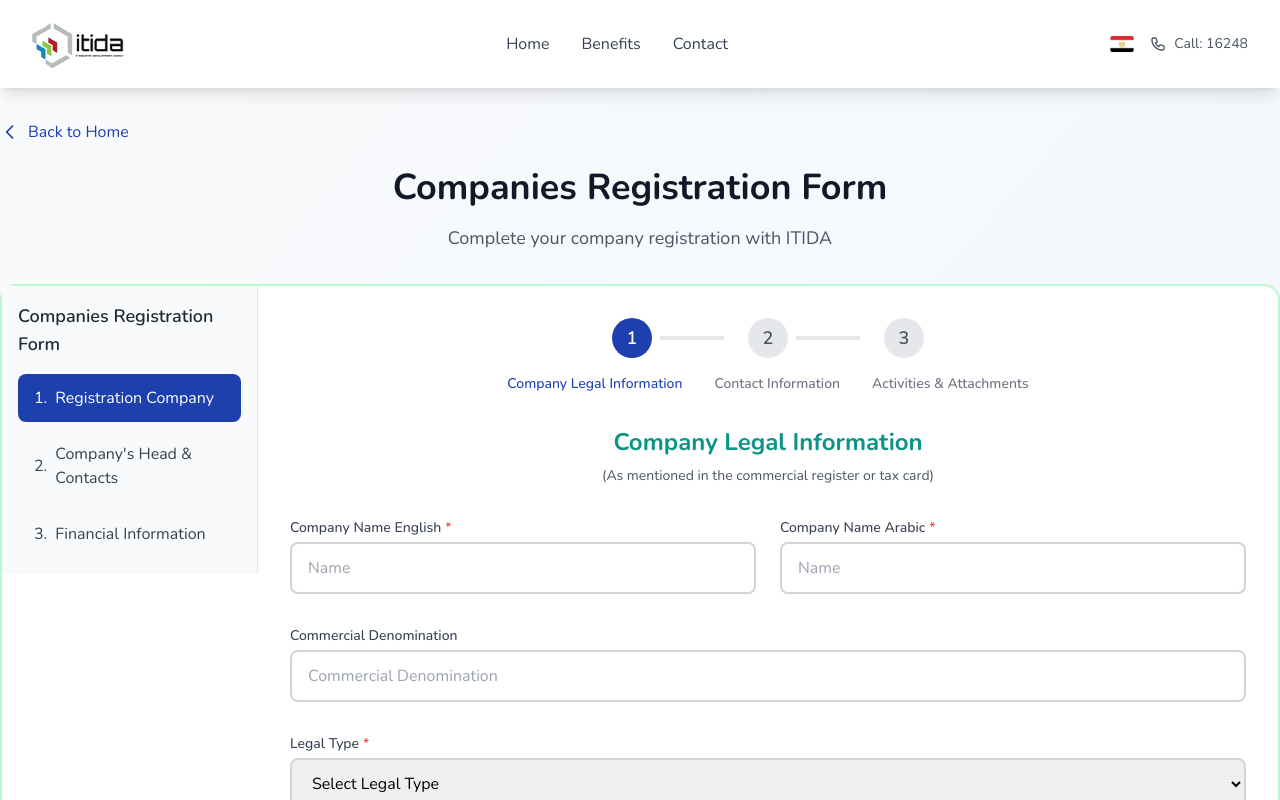
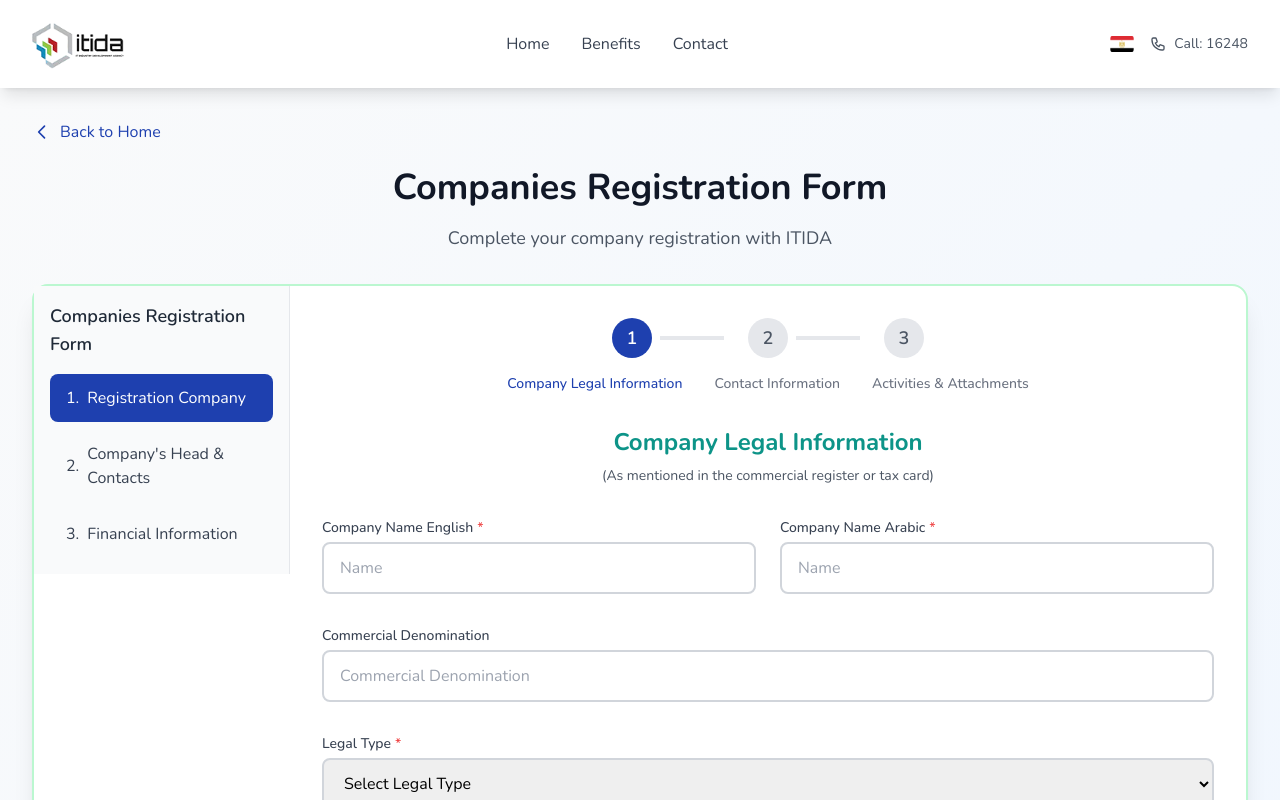
Before and after one commit to Ahmadfathy/itida-auth, a React (Vite) app: page /registration in a window 1280 px wide. Shown: the top 800 px of the page. Built offline with nearby package versions, Linux system fonts and the light colour scheme.

Commit message:
content in container-fluid

```diff
--- a/src/pages/RegistrationPage.tsx
+++ b/src/pages/RegistrationPage.tsx
@@ -183,8 +183,7 @@
     <div className="min-h-screen bg-gradient-to-br from-gray-50 to-blue-50">
       {/* Main Content */}
       <main className="py-8">
-        <div className="max-w-6xl mx-auto px-4 sm:px-6 lg:px-8">
-        </div>
+        <div className="container-fluid mx-auto px-4 sm:px-6 lg:px-8">
           {/* Back Button */}
           <div className="mb-6">
             <button
@@ -206,7 +205,7 @@
              <p className="text-lg text-gray-600">
                {t.completeCompanyRegistration}
              </p>
-           </div>
+          </div>
 
           {/* Form Container with Sidebar */}
           <div className="bg-white rounded-2xl shadow-xl border-2 border-green-200 flex flex-col md:flex-row">
@@ -1182,9 +1181,12 @@
                     </div>
                   </form>
                 )}
+              </div>
             </div>
           </div>
+
         </div>
+
       </main>
 
       {/* Footer */}
```
